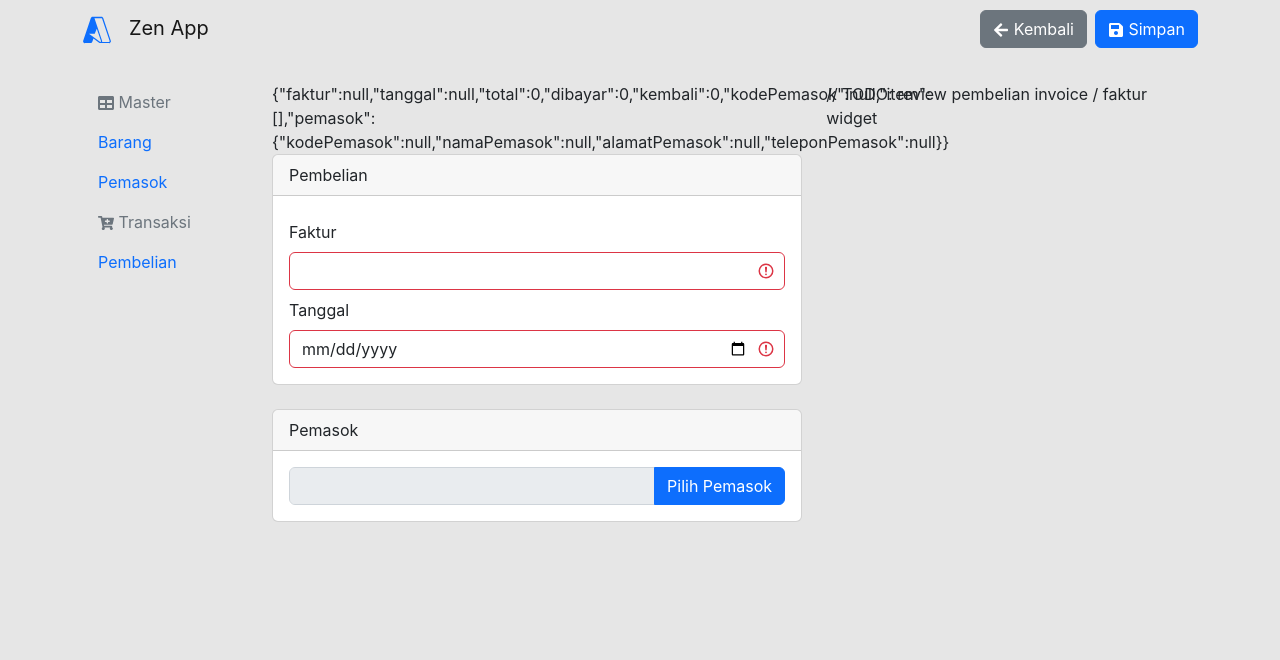
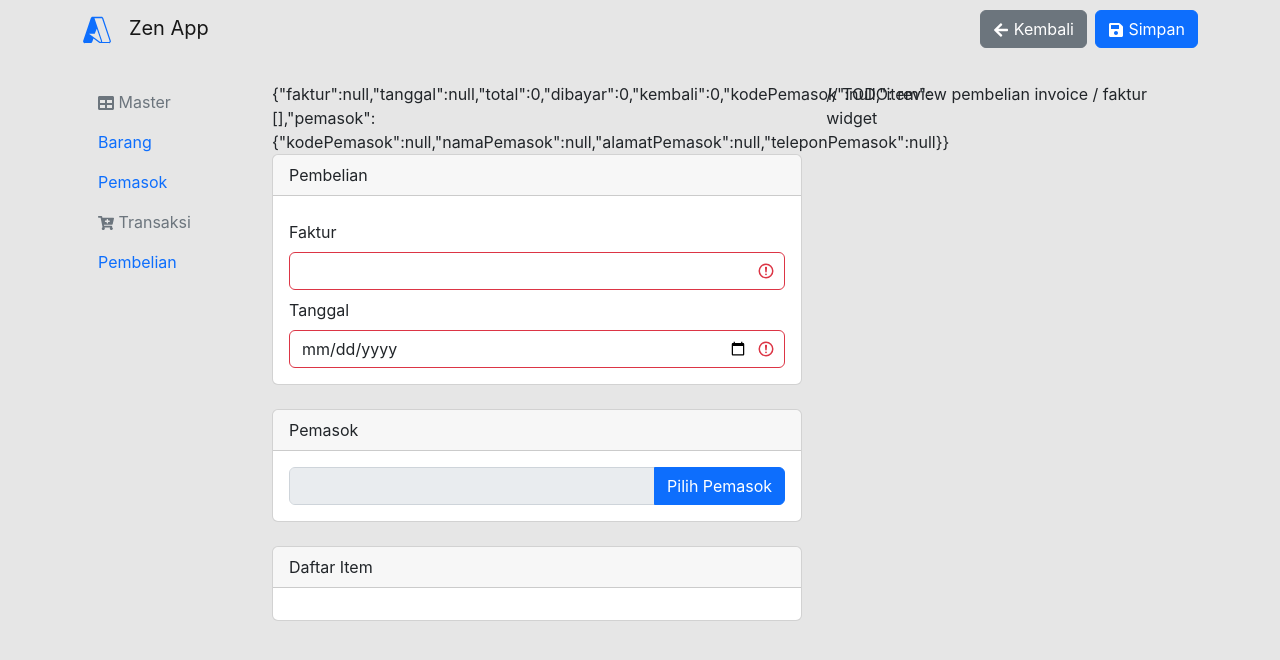
Before and after one commit to coderitma/react-pos, a React (Create React App) app: page /pembelian/add in a window 1280 px wide. Shown: the top 660 px of the page. Built offline with nearby package versions, Linux system fonts and the light colour scheme.

Commit message:
step 01/22

```diff
--- a/src/pages/pembelian/PembelianAddPage.js
+++ b/src/pages/pembelian/PembelianAddPage.js
@@ -106,7 +106,7 @@ const PembelianAddPage = () => {
             </Button>
           </>
         }>
-        <Row>
+        <Row className="mb-5">
           <Col md={7}>
             {JSON.stringify(pembelian)}
             <Card>
@@ -144,6 +144,11 @@ const PembelianAddPage = () => {
                 />
               </Card.Body>
             </Card>
+
+            <Card className="mt-4">
+              <Card.Header>Daftar Item</Card.Header>
+              <Card.Body></Card.Body>
+            </Card>
           </Col>
           <Col md={5}>// TODO: review pembelian invoice / faktur widget</Col>
         </Row>
```
Also changed, not shown: src/widgets/barang/BarangChoiceWidget.js (added, +20 -0 lines).
